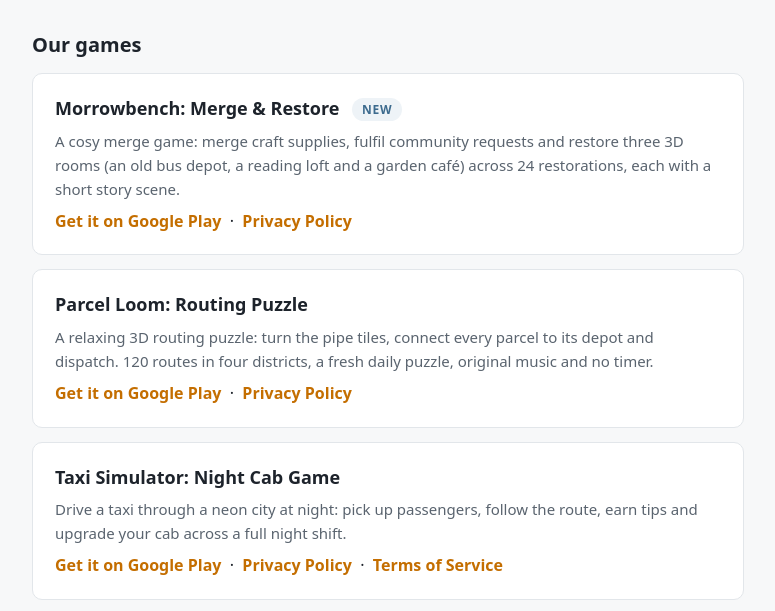
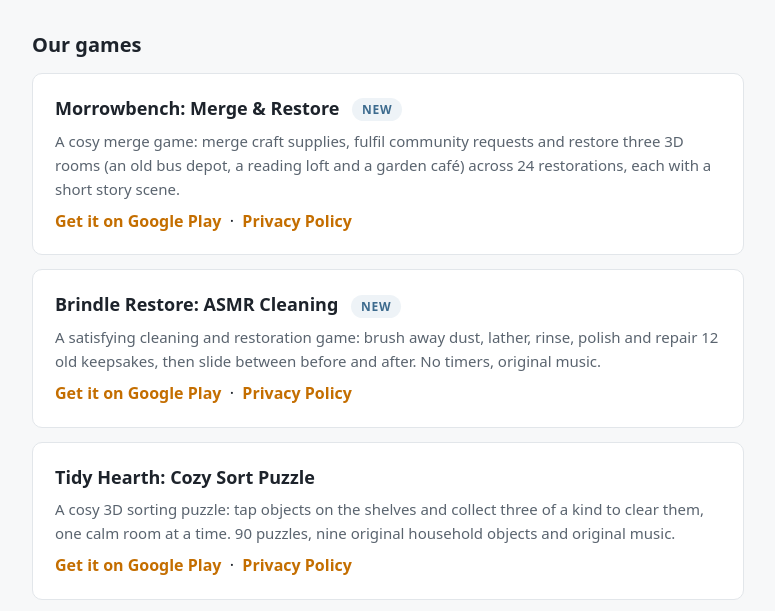
Before and after one commit to MunawarRasoolAbbasi/MunawarRasoolAbbasi.github.io, a plain HTML site: page index.html in a window 1280 px wide. Shown: the part 157-768 px from the top of the page, without its empty margins (252-1027 px from the left). Drawn offline with Linux system fonts and the light colour scheme.

Commit message:
Add Brindle Restore and Tidy Hearth to the homepage

```diff
--- a/index.html
+++ b/index.html
@@ -40,6 +40,18 @@
   </div>
 
   <div class="game">
+    <h3>Brindle Restore: ASMR Cleaning <span class="badge">New</span></h3>
+    <p>A satisfying cleaning and restoration game: brush away dust, lather, rinse, polish and repair 12 old keepsakes, then slide between before and after. No timers, original music.</p>
+    <a href="https://play.google.com/store/apps/details?id=com.softgamingtech.brindlerestore">Get it on Google Play</a> &nbsp;&middot;&nbsp; <a href="/privacy/brindle-restore.html">Privacy Policy</a>
+  </div>
+
+  <div class="game">
+    <h3>Tidy Hearth: Cozy Sort Puzzle</h3>
+    <p>A cosy 3D sorting puzzle: tap objects on the shelves and collect three of a kind to clear them, one calm room at a time. 90 puzzles, nine original household objects and original music.</p>
+    <a href="https://play.google.com/store/apps/details?id=com.softgamingtech.tidyhearth">Get it on Google Play</a> &nbsp;&middot;&nbsp; <a href="/privacy/tidy-hearth.html">Privacy Policy</a>
+  </div>
+
+  <div class="game">
     <h3>Parcel Loom: Routing Puzzle</h3>
     <p>A relaxing 3D routing puzzle: turn the pipe tiles, connect every parcel to its depot and dispatch. 120 routes in four districts, a fresh daily puzzle, original music and no timer.</p>
     <a href="https://play.google.com/store/apps/details?id=com.softgamingtech.parcelloom">Get it on Google Play</a> &nbsp;&middot;&nbsp; <a href="/privacy/parcel-loom.html">Privacy Policy</a>
```
